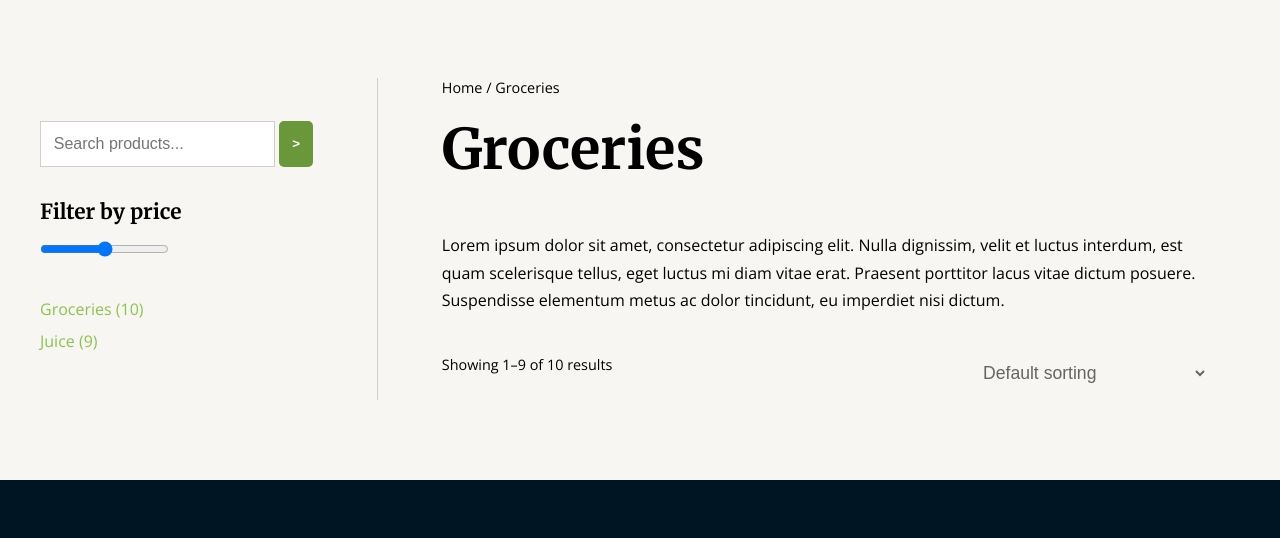
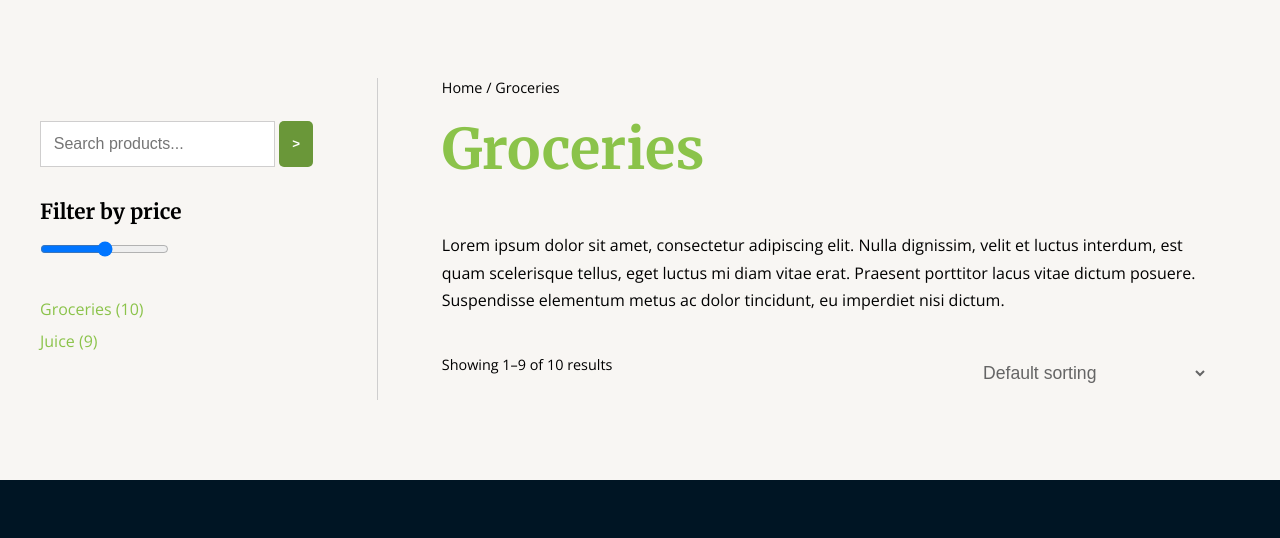
Before and after one commit to fishtank1/eStrore-Organic, a plain HTML site: page HTML/Groceries.html in a window 1280 px wide. Shown: the part 150-688 px from the top of the page. Drawn offline with nearby package versions, Linux system fonts and the light colour scheme.

Commit message:
color grocerries update

```diff
--- a/CSS/groceries.css
+++ b/CSS/groceries.css
@@ -71,6 +71,7 @@ select {
 }
 
 .groceries-right h1 {
+    color: #8bc34a;
     font-size: 3.5rem;
 }
 
```
